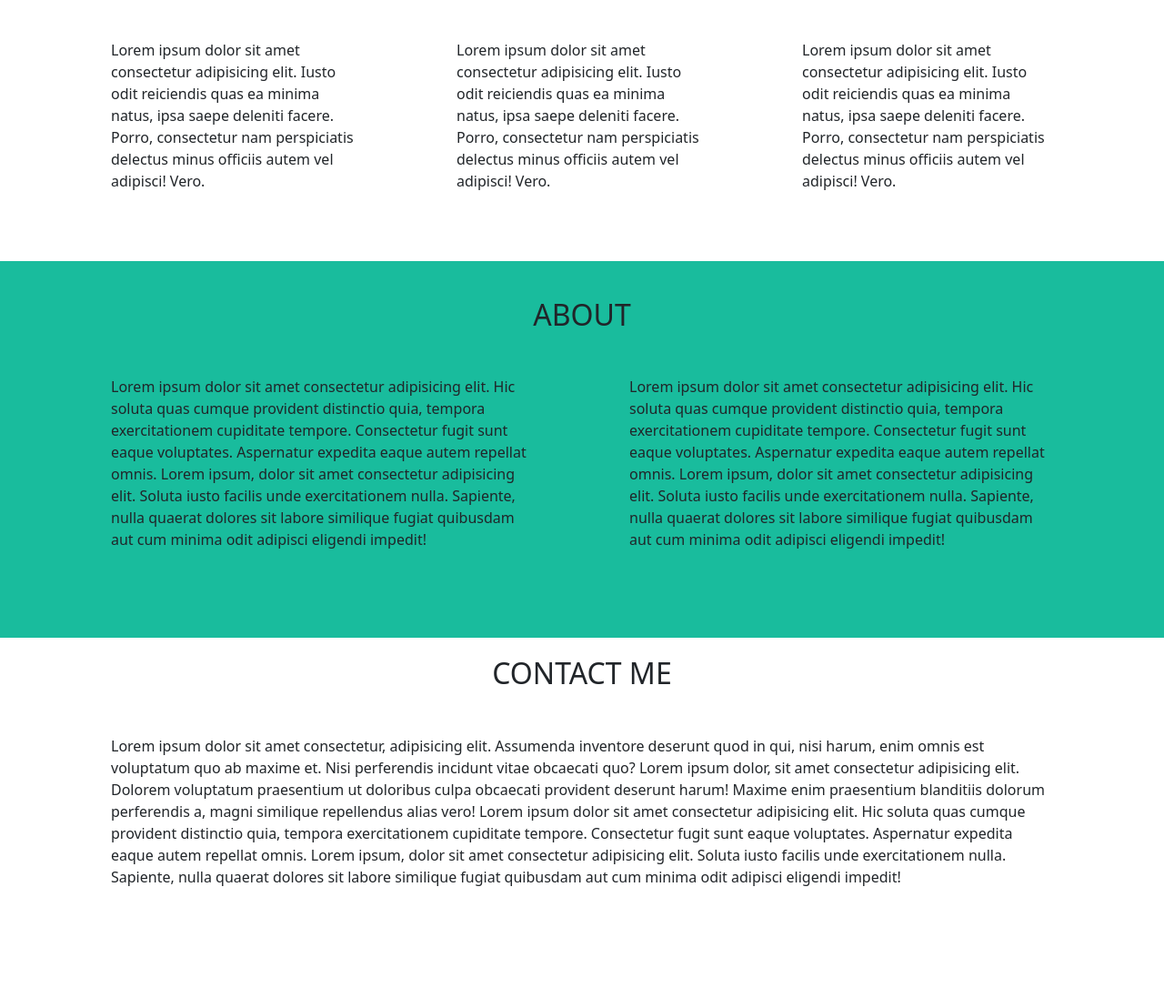
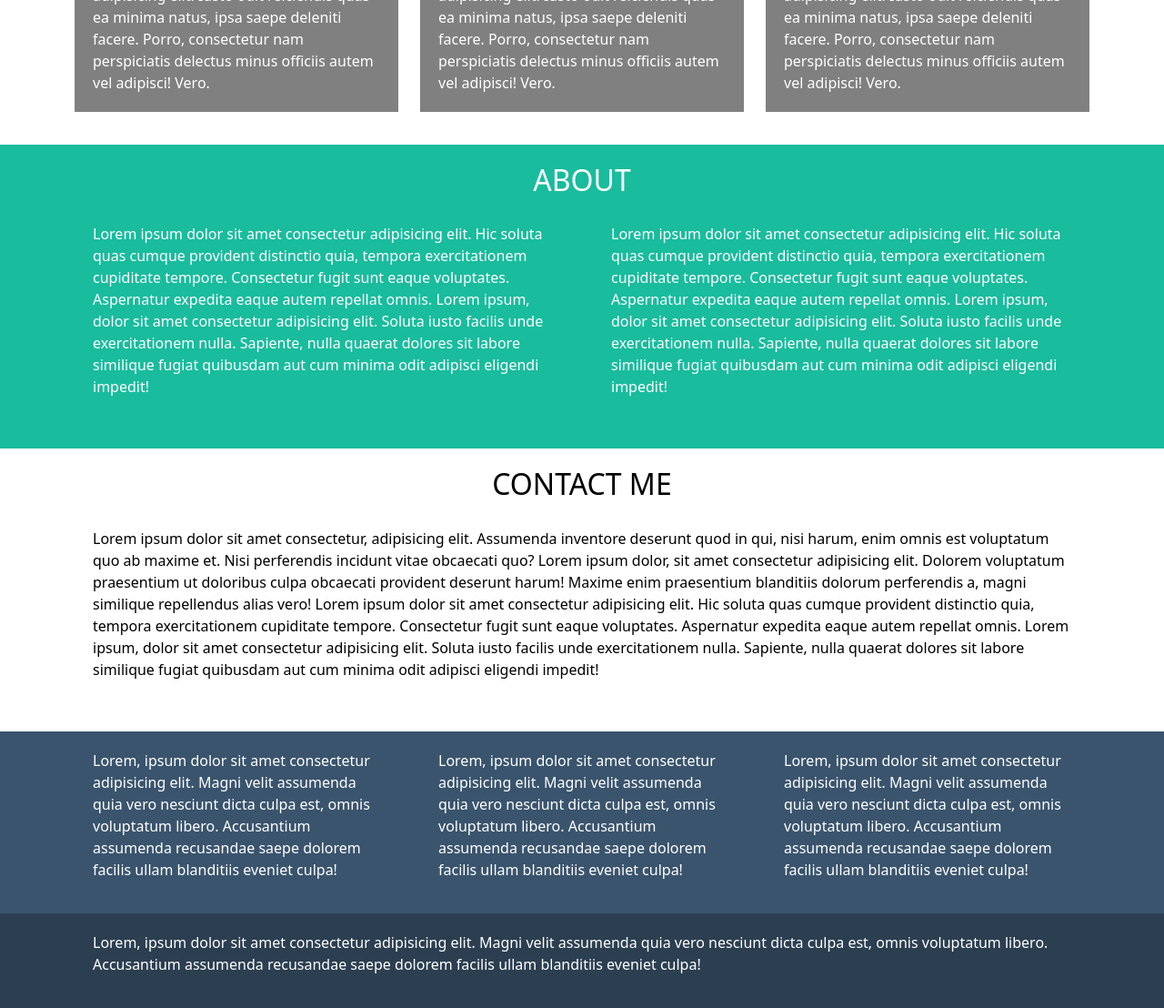
Before and after one commit to touros91/html-css-bootstrap-freelancer, a plain HTML site: page index.html in a window 1280 px wide. Shown: the part 625-1733 px from the top of the page at 91% size. Before the commit the page ends 1677 px from the top, so only its background shows below. Drawn offline with nearby package versions, Linux system fonts and the light colour scheme.

Commit message:
Aggiunto footer completo

```diff
--- a/css/style.css
+++ b/css/style.css
@@ -1,9 +1,9 @@
+body {
+    color: white;
+}
+
 header {
     background-color: #2C3F51;
-}
-
-[class*="col"] {
-    /* border: 1px solid; */
 }
 
 button {
@@ -30,10 +30,22 @@ ul li a {
     text-decoration: none;
 }
 
-p, .about {
-    padding: 40px;
+p, .portfolio, .about, .contact {
+    padding: 20px;
 }
 
-.portfolio, .contact {
-    padding: 20px;
+.portfolio p {
+    background-color: grey;
 }
+
+.portfolio h2, .contact {
+    color: black;
+}
+
+.footer-top {
+    background-color: #3A546D;
+}
+
+.footer-bottom {
+    background-color: #2C3F51;
+}
--- a/index.html
+++ b/index.html
@@ -56,25 +56,17 @@
                        <p>Lorem ipsum dolor sit amet consectetur adipisicing elit. Iusto odit reiciendis quas ea minima natus, ipsa saepe deleniti facere. Porro, consectetur nam perspiciatis delectus minus officiis autem vel adipisci! Vero.</p>
                     </div>
 
-
+                    <div class="col-12 col-sm-6 col-lg-4">
+                       <p>Lorem ipsum dolor sit amet consectetur adipisicing elit. Iusto odit reiciendis quas ea minima natus, ipsa saepe deleniti facere. Porro, consectetur nam perspiciatis delectus minus officiis autem vel adipisci! Vero.</p>
+                    </div>
 
                     <div class="col-12 col-sm-6 col-lg-4">
                        <p>Lorem ipsum dolor sit amet consectetur adipisicing elit. Iusto odit reiciendis quas ea minima natus, ipsa saepe deleniti facere. Porro, consectetur nam perspiciatis delectus minus officiis autem vel adipisci! Vero.</p>
                     </div>
 
-
-
                     <div class="col-12 col-sm-6 col-lg-4">
                        <p>Lorem ipsum dolor sit amet consectetur adipisicing elit. Iusto odit reiciendis quas ea minima natus, ipsa saepe deleniti facere. Porro, consectetur nam perspiciatis delectus minus officiis autem vel adipisci! Vero.</p>
                     </div>
-
-
-
-                    <div class="col-12 col-sm-6 col-lg-4">
-                       <p>Lorem ipsum dolor sit amet consectetur adipisicing elit. Iusto odit reiciendis quas ea minima natus, ipsa saepe deleniti facere. Porro, consectetur nam perspiciatis delectus minus officiis autem vel adipisci! Vero.</p>
-                    </div>
-
-
 
                     <div class="col-12 col-sm-6 col-lg-4">
                        <p>Lorem ipsum dolor sit amet consectetur adipisicing elit. Iusto odit reiciendis quas ea minima natus, ipsa saepe deleniti facere. Porro, consectetur nam perspiciatis delectus minus officiis autem vel adipisci! Vero.</p>
@@ -84,13 +76,8 @@
                        <p>Lorem ipsum dolor sit amet consectetur adipisicing elit. Iusto odit reiciendis quas ea minima natus, ipsa saepe deleniti facere. Porro, consectetur nam perspiciatis delectus minus officiis autem vel adipisci! Vero.</p>
                     </div>
                 </div>
-
-
             </div>
-
         </section>
-
-
         <!-- About  -->
         <section class="about">
             <div class="container">
@@ -122,8 +109,35 @@
             </div>
         </section>
     </main>
-
-    <footer></footer>
+    <!-- footer  -->
+    <footer>
+        <!-- footer top  -->
+        <section class="footer-top">
+            <div class="container">
+                <div class="row">
+                    <div class="col-12 col-sm-4 col-lg-4">
+                       <p>Lorem, ipsum dolor sit amet consectetur adipisicing elit. Magni velit assumenda quia vero nesciunt dicta culpa est, omnis voluptatum libero. Accusantium assumenda recusandae saepe dolorem facilis ullam blanditiis eveniet culpa!</p>
+                    </div>
+                    <div class="col-12 col-sm-4 col-lg-4">
+                        <p>Lorem, ipsum dolor sit amet consectetur adipisicing elit. Magni velit assumenda quia vero nesciunt dicta culpa est, omnis voluptatum libero. Accusantium assumenda recusandae saepe dolorem facilis ullam blanditiis eveniet culpa!</p>
+                     </div>
+                     <div class="col-12 col-sm-4 col-lg-4">
+                        <p>Lorem, ipsum dolor sit amet consectetur adipisicing elit. Magni velit assumenda quia vero nesciunt dicta culpa est, omnis voluptatum libero. Accusantium assumenda recusandae saepe dolorem facilis ullam blanditiis eveniet culpa!</p>
+                     </div>
+                </div>
+            </div>
+        </section>
+        <!-- footer bottom  -->
+        <section class="footer-bottom">
+            <div class="container">
+                <div class="row">
+                    <div class="col-12 col-sm-12 col-lg-12">
+                        <p>Lorem, ipsum dolor sit amet consectetur adipisicing elit. Magni velit assumenda quia vero nesciunt dicta culpa est, omnis voluptatum libero. Accusantium assumenda recusandae saepe dolorem facilis ullam blanditiis eveniet culpa!</p>
+                     </div>
+                </div>
+            </div>
+        </section>
+    </footer>
     <!-- JavaScript per Bootstrap -->
     <script src="https://cdn.jsdelivr.net/npm/bootstrap@5.0.2/dist/js/bootstrap.bundle.min.js" integrity="sha384-MrcW6ZMFYlzcLA8Nl+NtUVF0sA7MsXsP1UyJoMp4YLEuNSfAP+JcXn/tWtIaxVXM" crossorigin="anonymous"></script>
 </body>
```
Lines whose indentation alone changed are shown as unchanged.
